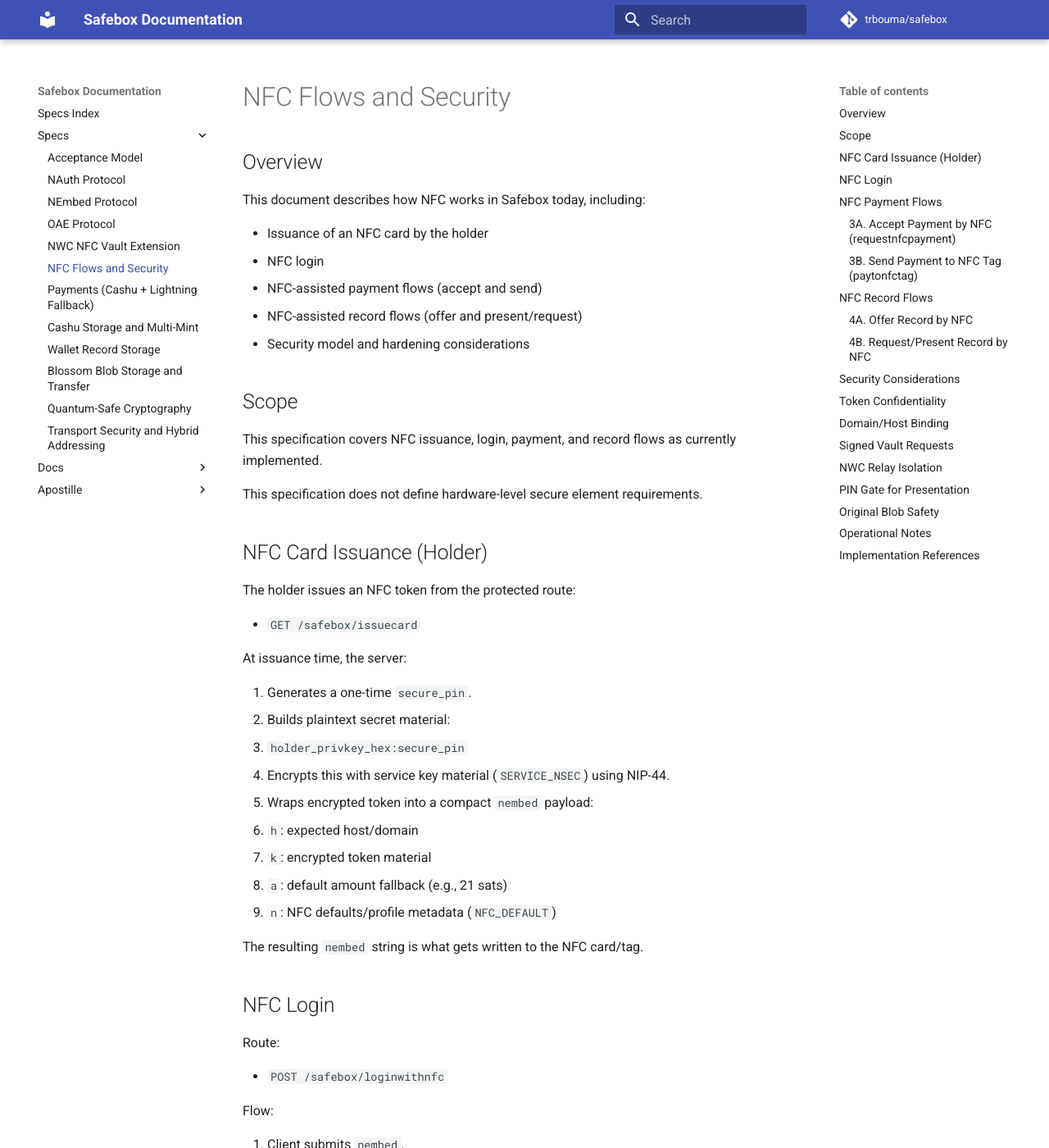
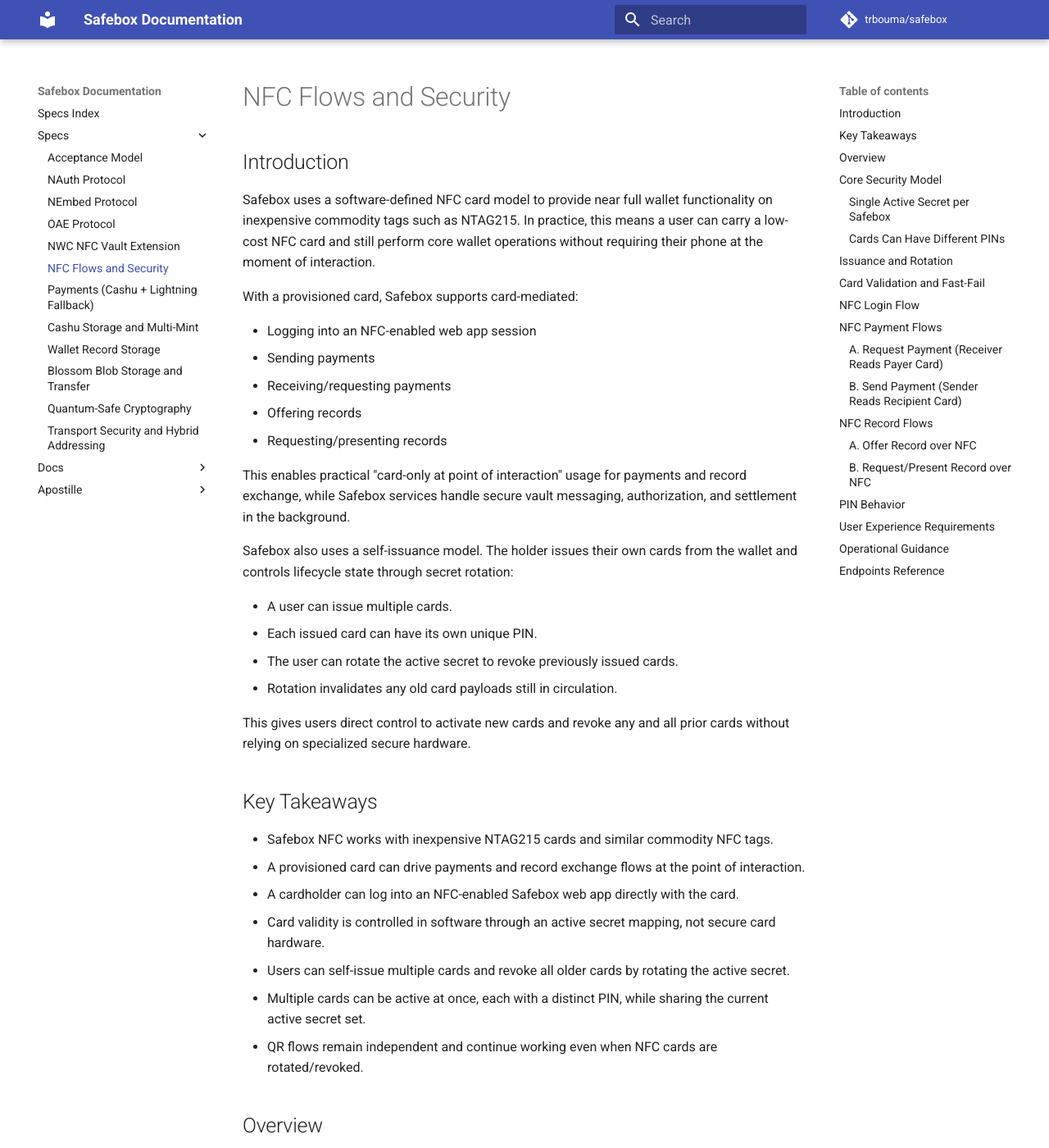
Before and after one commit to trbouma/safebox, an MkDocs documentation site: the page built from docs/specs/NFC-FLOWS-AND-SECURITY.md, in a window 1280 px wide and 1400 px high. Shown: the whole window at 82% size. Built offline with MkDocs 1.6.1 and Material for MkDocs 9.7.7, drawn with Linux system fonts in a browser that asks for light colours; comment, search, counter and statistics services are not loaded; some of the changed text lies outside the part shown.

Commit message:
Harden NFC card fail-fast behavior and update NFC security spec
add immediate stale-card rejection path for NFC record flows (acceptoffertoken, acceptprooftoken) using /.well-known/card-status preflight
improve offer token endpoint robustness with typed parse/network/http/json error handling
surface NFC card errors in UI with explicit alerts for:
offer.html
offerlist.html
request.html
fix websocket disconnect noise in records.py by handling WebSocketDisconnect during timeout/result sends
replace custom keypad in access.html with native numeric keypad behavior for reliability
expand NFC-FLOWS-AND-SECURITY.md:
low-cost NTAG215 wallet model overview
NFC login capability
detailed payment/offer/request NFC flows
self-issuance and revocation model
single active secret with multi-card support and unique per-card PINs

```diff
--- a/docs/specs/NFC-FLOWS-AND-SECURITY.md
+++ b/docs/specs/NFC-FLOWS-AND-SECURITY.md
@@ -1,198 +1,268 @@
 # NFC Flows and Security
+
+## Introduction
+
+Safebox uses a software-defined NFC card model to provide near full wallet functionality on inexpensive commodity tags such as NTAG215. In practice, this means a user can carry a low-cost NFC card and still perform core wallet operations without requiring their phone at the moment of interaction.
+
+With a provisioned card, Safebox supports card-mediated:
+
+- Logging into an NFC-enabled web app session
+- Sending payments
+- Receiving/requesting payments
+- Offering records
+- Requesting/presenting records
+
+This enables practical "card-only at point of interaction" usage for payments and record exchange, while Safebox services handle secure vault messaging, authorization, and settlement in the background.
+
+Safebox also uses a self-issuance model. The holder issues their own cards from the wallet and controls lifecycle state through secret rotation:
+
+- A user can issue multiple cards.
+- Each issued card can have its own unique PIN.
+- The user can rotate the active secret to revoke previously issued cards.
+- Rotation invalidates any old card payloads still in circulation.
+
+This gives users direct control to activate new cards and revoke any and all prior cards without relying on specialized secure hardware.
+
+## Key Takeaways
+
+- Safebox NFC works with inexpensive NTAG215 cards and similar commodity NFC tags.
+- A provisioned card can drive payments and record exchange flows at the point of interaction.
+- A cardholder can log into an NFC-enabled Safebox web app directly with the card.
+- Card validity is controlled in software through an active secret mapping, not secure card hardware.
+- Users can self-issue multiple cards and revoke all older cards by rotating the active secret.
+- Multiple cards can be active at once, each with a distinct PIN, while sharing the current active secret set.
+- QR flows remain independent and continue working even when NFC cards are rotated/revoked.
 
 ## Overview
 
-This document describes how NFC works in Safebox today, including:
+This document defines how Safebox NFC works today for:
 
-- Issuance of an NFC card by the holder
+- Card issuance and rotation
 - NFC login
-- NFC-assisted payment flows (accept and send)
-- NFC-assisted record flows (offer and present/request)
-- Security model and hardening considerations
+- NFC payment flows (request/receive and send)
+- NFC record flows (offer and request/present)
 
-## Scope
+It also describes the active-secret security model and failure behavior.
 
-This specification covers NFC issuance, login, payment, and record flows as currently implemented.
+## Core Security Model
 
-This specification does not define hardware-level secure element requirements.
+Safebox uses an application-layer card token model:
 
-## NFC Card Issuance (Holder)
+1. A card payload contains an encrypted value `k` which decrypts to:
+   - `nwc_secret:pin`
+2. `nwc_secret` is looked up in `NWCSecret` to resolve the active target `npub`.
+3. If no active mapping exists, the card is invalid.
 
-The holder issues an NFC token from the protected route:
+### Single Active Secret per Safebox
+
+Each Safebox has one active NWC secret mapping used for NFC card operations.
+
+- Reusing cards:
+  - Multiple physical cards can carry the same `nwc_secret`.
+- Rotation:
+  - Rotating creates a new `nwc_secret` mapping for that `npub`.
+  - Previously issued cards with the old secret fail immediately.
+
+### Cards Can Have Different PINs
+
+The encrypted card payload includes `secret:pin`.
+This means multiple cards can share the same active secret while using different PIN values.
+
+- Secret identifies which wallet/card-set is valid.
+- PIN is an additional per-card user gate.
+
+## Issuance and Rotation
+
+Holder endpoint:
 
 - `GET /safebox/issuecard`
 
-At issuance time, the server:
+Behavior:
 
-1. Generates a one-time `secure_pin`.
-2. Builds plaintext secret material:
-   - `holder_privkey_hex:secure_pin`
-3. Encrypts this with service key material (`SERVICE_NSEC`) using NIP-44.
-4. Wraps encrypted token into a compact `nembed` payload:
-   - `h`: expected host/domain
-   - `k`: encrypted token material
-   - `a`: default amount fallback (e.g., 21 sats)
-   - `n`: NFC defaults/profile metadata (`NFC_DEFAULT`)
+1. Fetch active `nwc_secret` for the safebox.
+2. If rotate requested, generate/store a new `nwc_secret`.
+3. Generate `secure_pin`.
+4. Encrypt `"{nwc_secret}:{secure_pin}"` with service key (`SERVICE_NSEC`, NIP-44).
+5. Build `nembed` token with:
+   - `h` host binding
+   - `k` encrypted payload
+   - `a` default amount hint
+   - `n` defaults metadata
+6. User writes this `nembed` to one or more cards.
 
-The resulting `nembed` string is what gets written to the NFC card/tag.
+Operational result:
 
-## NFC Login
+- No rotation: newly written cards remain compatible with existing active cards.
+- Rotation: old cards are revoked by design.
 
-Route:
+## Card Validation and Fast-Fail
+
+Public validation endpoint:
+
+- `POST /.well-known/card-status`
+
+Request must include signed token fields:
+
+- `token`
+- `pubkey`
+- `sig`
+
+Validation sequence:
+
+1. Verify signature over token.
+2. Decrypt token payload.
+3. Resolve `nwc_secret` in active mapping table.
+4. Return active status or reject.
+
+Reject behavior:
+
+- Rotated/revoked/unknown secret returns invalid-card response.
+- NFC flows should stop immediately and show user-facing error.
+- QR flows are not affected.
+
+## NFC Login Flow
+
+Endpoint:
 
 - `POST /safebox/loginwithnfc`
 
-Flow:
+Sequence:
 
-1. Client submits `nembed`.
-2. Server parses and validates payload host.
-3. Server resolves holder identity from token payload and looks up registered safebox.
-4. If valid, server issues access token and redirects to `/safebox/access`.
+1. Client submits NFC `nembed`.
+2. Server parses token and validates host.
+3. Server decrypts `k` and resolves `nwc_secret -> npub`.
+4. If mapping exists, login proceeds and access token is issued.
+5. If mapping does not exist, login fails (invalid/revoked card).
 
 ## NFC Payment Flows
 
-There are two distinct directions:
+### A. Request Payment (Receiver Reads Payer Card)
 
-- **A. Accept payment from another card/token**
-- **B. Send payment to another card/token**
+Client/API endpoint:
 
-### 3A. Accept Payment by NFC (`requestnfcpayment`)
+- `POST /safebox/requestnfcpayment`
 
-Routes:
+Remote vault endpoint:
 
-- Client/API: `POST /safebox/requestnfcpayment`
-- Remote vault endpoint: `POST /.well-known/nfcvaultrequestpayment`
+- `POST /.well-known/nfcvaultrequestpayment`
 
-Sequence:
+Flow:
 
-1. Receiver scans NFC token.
-2. Receiver submits `{payment_token, amount, currency, comment}`.
-3. Server parses token (`h`, `k`, optional default amount).
-4. Server signs `k` (`sig = sign_payload(...)`) with service key.
-5. If lightning path:
-   - Creates invoice (`deposit(...)`), starts payment monitor task.
-   - Sends signed request + invoice to remote `/.well-known/nfcvaultrequestpayment`.
-6. If ecash-clearing path:
-   - Sends signed ecash instruction and starts ecash listener.
-7. Remote vault decrypts token, emits NWC instruction (`kind 23194`) to the payer wallet.
-8. Payer wallet executes payment instruction; receiver settles and balance updates.
+1. Receiver taps payer NFC card and gets token.
+2. Receiver submits token + amount/currency/comment.
+3. Server parses token host and signs token payload.
+4. Server forwards to payer vault endpoint.
+5. Vault validates token/signature, decrypts card payload, resolves active secret.
+6. Vault emits NWC instruction to payer wallet.
+7. Payer wallet executes payment path (ecash or lightning workflow).
+8. Receiver gets completion updates (notify/status channel) and balance refresh.
 
-### 3B. Send Payment to NFC Tag (`paytonfctag`)
+Failure mode:
 
-Routes:
+- If card secret is stale/rotated, vault rejects early and request fails immediately.
 
-- Client/API: `POST /safebox/paytonfctag`
-- Remote vault endpoint: `POST /.well-known/nfcpayout`
+### B. Send Payment (Sender Reads Recipient Card)
 
-Sequence:
+Client/API endpoint:
 
-1. Sender scans recipient NFC tag.
-2. Sender submits `{nembed, amount, currency, comment}`.
-3. Server parses token and computes final amount (fallback to `a` if needed).
-4. Server signs token (`sig`) and posts to recipient vault `/.well-known/nfcpayout`.
-5. Recipient vault resolves target wallet from token secret and:
-   - creates invoice (lightning) or
-   - accepts ecash path
-6. Sender side pays invoice / sends ecash asynchronously.
-7. Sender and recipient balances are updated via existing payment tasks.
+- `POST /safebox/paytonfctag`
+
+Remote vault endpoint:
+
+- `POST /.well-known/nfcpayout`
+
+Flow:
+
+1. Sender taps recipient NFC card.
+2. Sender submits token + amount/currency/comment.
+3. Server parses token and computes SAT amount.
+4. Server signs token and posts to recipient vault.
+5. Vault validates/decrypts token, resolves active recipient secret.
+6. Vault starts recipient-side invoice/ecash handling.
+7. Sender completes payment and both wallets update.
+
+Failure mode:
+
+- Stale/rotated card secret fails before payout processing.
 
 ## NFC Record Flows
 
-There are two core record operations over NFC:
+### A. Offer Record over NFC
 
-- **Offer a record**
-- **Present a record in response to a request**
+Client/API endpoint:
 
-### 4A. Offer Record by NFC
+- `POST /records/acceptoffertoken`
 
-Routes:
+Remote vault endpoint:
 
-- Client/API: `POST /records/acceptoffertoken`
-- Remote vault endpoint: `POST /.well-known/offer`
+- `POST /.well-known/offer`
 
-Sequence:
+Flow:
 
-1. Offeror generates `nauth` (scope/grant context) and scans recipient NFC token.
-2. Offeror posts `{offer_token, nauth}` to `/records/acceptoffertoken`.
-3. Server parses token host + encrypted key, signs token, forwards to `/.well-known/offer`.
-4. Vault decrypts token and publishes NWC instruction:
-   - `method = "offer_record"`
-   - `params = {nauth}`
-5. Recipient wallet receives instruction and runs offer/grant transmittal flow.
+1. Offerer prepares `nauth` context.
+2. Offerer taps recipient card and captures token.
+3. `acceptoffertoken` parses token and runs card preflight:
+   - `POST /.well-known/card-status`
+4. If preflight fails, request returns immediate `ERROR` to UI.
+5. If preflight passes, service signs token and calls `/.well-known/offer`.
+6. Vault validates token, resolves active secret, and emits NWC `offer_record`.
+7. Recipient wallet handles offer flow and transmittal.
 
-### 4B. Request/Present Record by NFC
+### B. Request/Present Record over NFC
 
-Routes:
+Client/API endpoint:
 
-- Client/API: `POST /records/acceptprooftoken`
-- Remote vault endpoint: `POST /.well-known/proof`
+- `POST /records/acceptprooftoken`
 
-Sequence:
+Remote vault endpoint:
 
-1. Requestor creates `nauth` (record kind/scope) and scans presenter NFC token.
-2. Requestor posts `{proof_token, nauth, label, kind, pin}`.
-3. Server parses token, signs token, forwards to `/.well-known/proof`.
-4. Vault verifies signature, checks token PIN, and emits NWC instruction:
-   - `method = "present_record"`
-   - `params = {nauth, label, kind, pin_ok}`
-5. Presenter wallet resolves requested record and transmits result over nauth transmittal channels.
-6. Requestor websocket receives, verifies, and renders record(s).
-7. If original blob metadata is present, requestor fetches and renders original record inline.
+- `POST /.well-known/proof`
 
-## Security Considerations
+Flow:
 
-## Token Confidentiality
+1. Requester prepares `nauth`, kind, label, and PIN.
+2. Requester taps presenter card and captures token.
+3. `acceptprooftoken` parses token and runs card preflight:
+   - `POST /.well-known/card-status`
+4. If preflight fails, request returns immediate `ERROR`.
+5. If preflight passes, service signs token and calls `/.well-known/proof`.
+6. Vault validates token, checks PIN, and emits NWC `present_record`.
+7. Presenter wallet returns records over transmittal channels.
+8. Requester receives, verifies, and renders records (including original blob flow when present).
 
-- NFC tokens do **not** expose raw wallet secret directly.
-- Sensitive token payload (`k`) is encrypted with service-side key material.
+## PIN Behavior
 
-## Domain/Host Binding
+PIN is checked in proof/presentation-style authorization flows and can be used as a gate before sensitive actions.
 
-- Token includes host `h` to bind operation to a target domain/environment.
-- Parsing logic checks this to avoid cross-host misuse.
+Key points:
 
-## Signed Vault Requests
+- PIN is card-specific and embedded with the active secret.
+- PIN mismatch can reject or downgrade authorization depending on vault policy.
+- Secret validity and PIN validity are separate checks.
 
-- Outbound vault requests include:
-  - `token` (encrypted payload)
-  - `pubkey` (service pubkey)
-  - `sig` (Schnorr signature over token payload)
-- Some vault endpoints enforce signature failure with immediate reject.
+## User Experience Requirements
 
-## NWC Relay Isolation
+For NFC actions, UI should:
 
-- Vault endpoints do not perform direct wallet actions.
-- They publish encrypted NWC instructions (`kind 23194`) addressed to wallet pubkey.
-- Wallet executes instruction in its own context.
+1. Show immediate success/failure status after submit.
+2. Alert on `status != OK` (invalid/rotated card, timeout, network failure).
+3. Keep QR workflows unchanged and independent from NFC card rotation state.
 
-## PIN Gate for Presentation
+## Operational Guidance
 
-- Proof/presentation path carries `pin_ok` from vault check.
-- This signal can be used to enforce policy before record release.
+- Protect `SERVICE_NSEC`; compromise affects NFC token trust boundary.
+- Keep `NWCSecret` mapping authoritative and auditable.
+- Use structured logging for:
+  - signature failures
+  - decrypt failures
+  - invalid/revoked secret lookups
+  - upstream timeout/network errors
+- Rotate secret when card set should be invalidated.
+- Reissue cards after rotation.
 
-## Original Blob Safety
+## Endpoints Reference
 
-- Original records may be transferred as encrypted metadata + blob references.
-- Request-side retrieval can be one-time (fetch then delete at source) depending on flow.
-
-## Operational Notes
-
-These are important implementation notes for operators:
-
-- Ensure signature verification is consistently enforced across **all** NFC vault endpoints.
-  - Some endpoints enforce fail-fast today; others should be reviewed for parity.
-- Keep `SERVICE_NSEC` protected; compromise impacts NFC trust boundary.
-- Consider replay protections (nonce/timestamp/TTL) for signed vault payloads.
-- Restrict allowed hosts for token-directed outbound calls (SSRF controls).
-- Log structured status for:
-  - signature failures
-  - invalid token formats
-  - upstream vault failures/timeouts
-- Keep NFC token issuance and rotation operationally documented (revocation, reissue).
-
-## Implementation References
-
-Holder-facing:
+Holder/client:
 
 - `/safebox/issuecard`
 - `/safebox/loginwithnfc`
@@ -201,8 +271,9 @@
 - `/records/acceptoffertoken`
 - `/records/acceptprooftoken`
 
-Vault-facing:
+Vault/public:
 
+- `/.well-known/card-status`
 - `/.well-known/nfcvaultrequestpayment`
 - `/.well-known/nfcpayout`
 - `/.well-known/offer`
```
Also changed, not shown: 1 other file.
